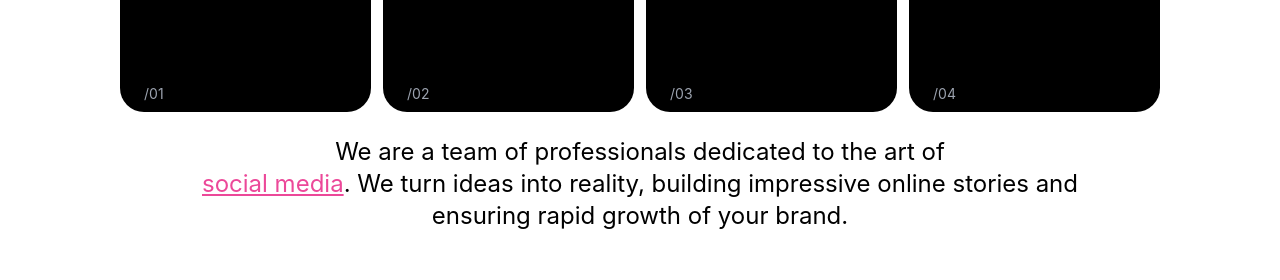
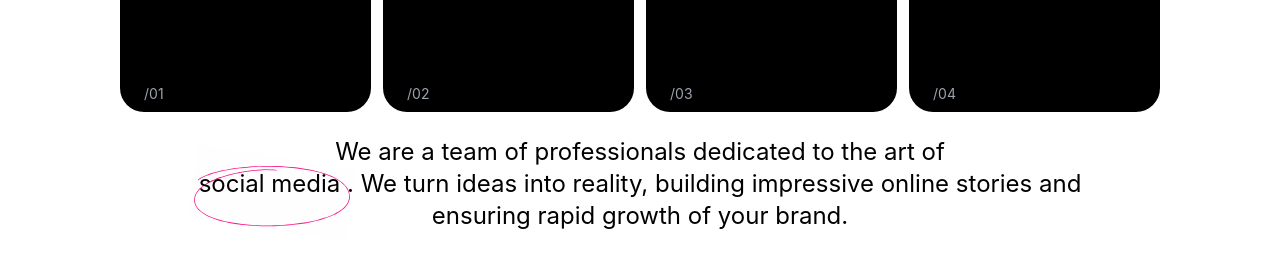
Before and after one commit to Hamzanaeem00/flow, a React (Vite) app: page / in a window 1280 px wide. Shown: the part 980-1260 px from the top of the page. Built offline with nearby package versions, Linux system fonts and the light colour scheme; a web font is replaced by a local one.

Commit message:
add circle

```diff
--- a/src/components/Achievements.jsx
+++ b/src/components/Achievements.jsx
@@ -3,6 +3,8 @@ import { gsap } from "gsap";
 import { ScrollTrigger } from "gsap/ScrollTrigger";
 import Card from "./Card";
 import Accordion from "./Accordian";
+import here from "../assets/images/hereCircle.svg";
+
 
 
 gsap.registerPlugin(ScrollTrigger);
@@ -73,7 +75,26 @@ const Achievements = () => {
        <div className="mt-6 text-center max-w-4xl mx-auto relative">
         <p className="text-2xl lg:text-2xl leading-relaxed">
           We are a team of professionals dedicated to the art of <br />{" "}
-          <span className="relative underline text-pink-500">social media</span>.{" "}
+          <span className="relative">social media</span> <span
+                            className="absolute inset-0  w-full h-full  rounded-full z-[-1]"
+
+                          >
+                            <img
+                              loading="lazy"
+                              // ref={hereimgRef}
+                              src={here}
+                              alt="Animated"
+                              style={{
+                                maxWidth: "160px",
+                                position: "absolute",
+                                top: "20px",
+                                left: "0px",
+                              transform: "rotate(9deg)",
+
+
+                              }}
+                            />
+                          </span>.{" "}
           We turn ideas into reality, building impressive online stories and
           ensuring rapid growth of your brand.
         </p>
```
